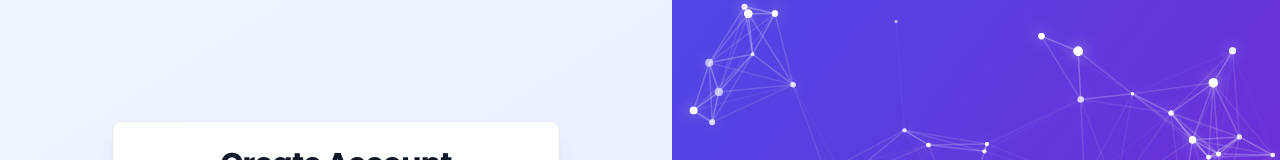
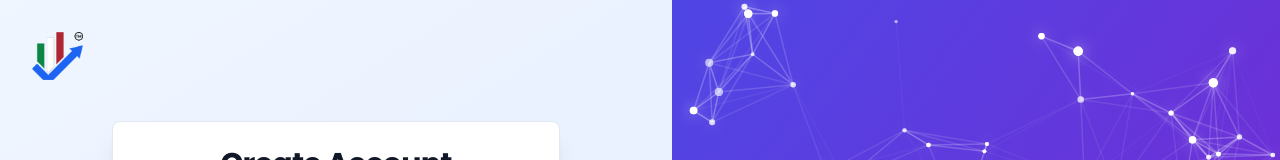
Before and after one commit to giteddyhub/property-owner-intake-flow, a React (Vite) app: page /signup in a window 1280 px wide. Shown: the top 160 px of the page. Built offline with nearby package versions, Linux system fonts and the light colour scheme.

Commit message:
Add Italian taxes logo to signup page
Added the Italian taxes logo to the left side of the signup page, mirroring its use on other pages.

```diff
--- a/src/pages/ModernSignupPage.tsx
+++ b/src/pages/ModernSignupPage.tsx
@@ -48,7 +48,16 @@ export const ModernSignupPage: React.FC = () => {
   return (
     <div className="min-h-screen bg-gradient-to-br from-blue-50 to-indigo-100 flex">
       {/* Left side - Signup form */}
-      <div className="flex-1 flex items-center justify-center p-8">
+      <div className="flex-1 flex items-center justify-center p-8 relative">
+        {/* Logo */}
+        <div className="absolute top-8 left-8">
+          <img
+            src="/lovable-uploads/786b8a8a-3ec3-4b1c-a119-a216abb8bd42.png"
+            alt="Italian Taxes"
+            className="h-12 w-auto"
+          />
+        </div>
+
         <Card className="w-full max-w-md shadow-xl">
           <CardHeader className="space-y-1 pb-8">
             <CardTitle className="text-3xl font-bold text-center text-gray-900">
```
